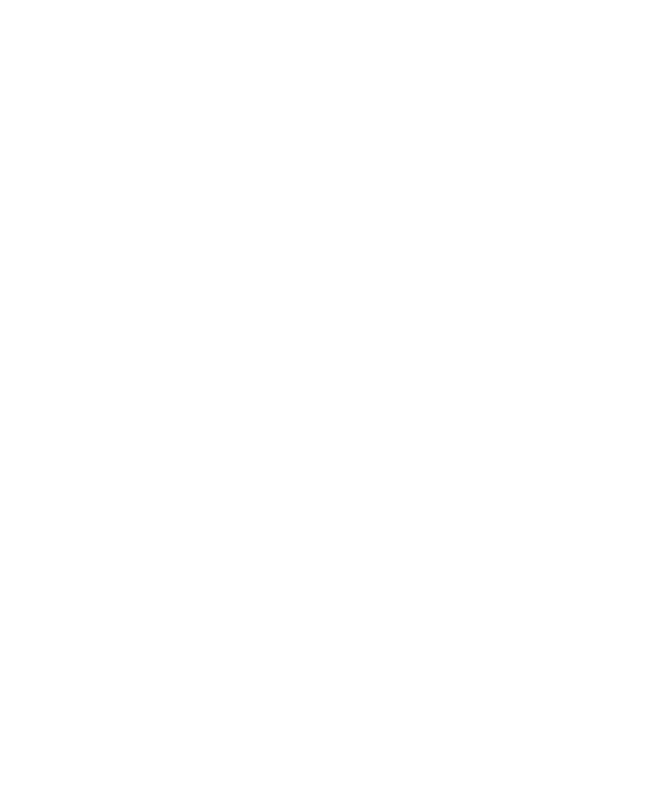
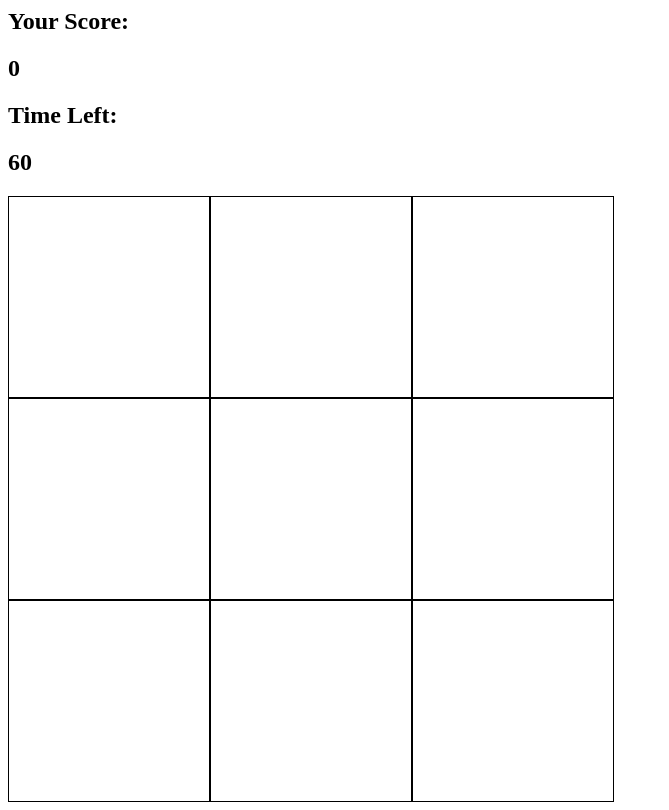
Before and after one commit to Pokedexrockett/wac-a-mole, a plain HTML site: page index.html in a window 1280 px wide. Shown: the whole page, without its empty margins (0-669 px from the left). Drawn offline with Linux system fonts and the light colour scheme.

Commit message:
add styles to grid and squares

```diff
--- a/index.html
+++ b/index.html
@@ -7,6 +7,13 @@
     <link rel="stylesheet" href="styles.css">
 </head>
 <body>
+
+    <h2>Your Score:</h2>
+    <h2 id="score">0</h2>
+
+    <h2>Time Left:</h2>
+    <h2 id="time-left">60</h2>
+
     <div class="grid">
         <div class="square" id="1"></div>
         <div class="square" id="2"></div>
--- a/styles.css
+++ b/styles.css
@@ -0,0 +1,16 @@
+.grid {
+    width: 606px;
+    height: 606px;
+    display: flex;
+    flex-wrap: wrap;
+}
+
+.square {
+    height: 200px;
+    width: 200px;
+    border: solid black 1px;
+}
+
+.mole {
+    background-color: blue;
+}
```
